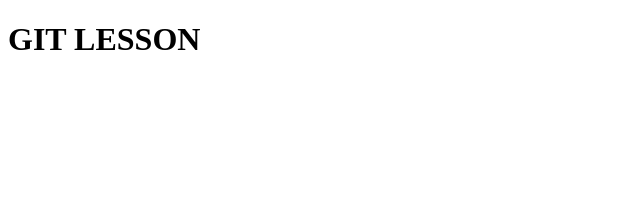
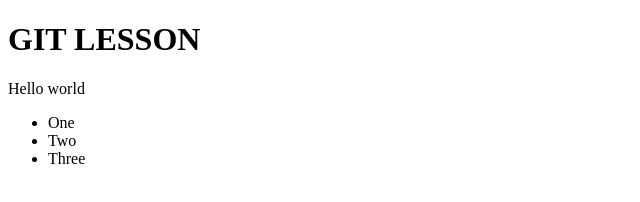
Before and after one commit to Emulik/git_firts_lesson, a plain HTML site: page index.html in a window 1280 px wide. Shown: the whole page, without its empty margins (0-640 px from the left). Drawn offline with Linux system fonts and the light colour scheme.

Commit message:
Add ul list

```diff
--- a/index.html
+++ b/index.html
@@ -7,5 +7,11 @@
 </head>
 <body>
     <h1>GIT LESSON</h1>
+    <p>Hello world</p>
+    <ul>
+        <li>One</li>
+        <li>Two</li>
+        <li>Three</li>
+    </ul>
 </body>
 </html>
```
